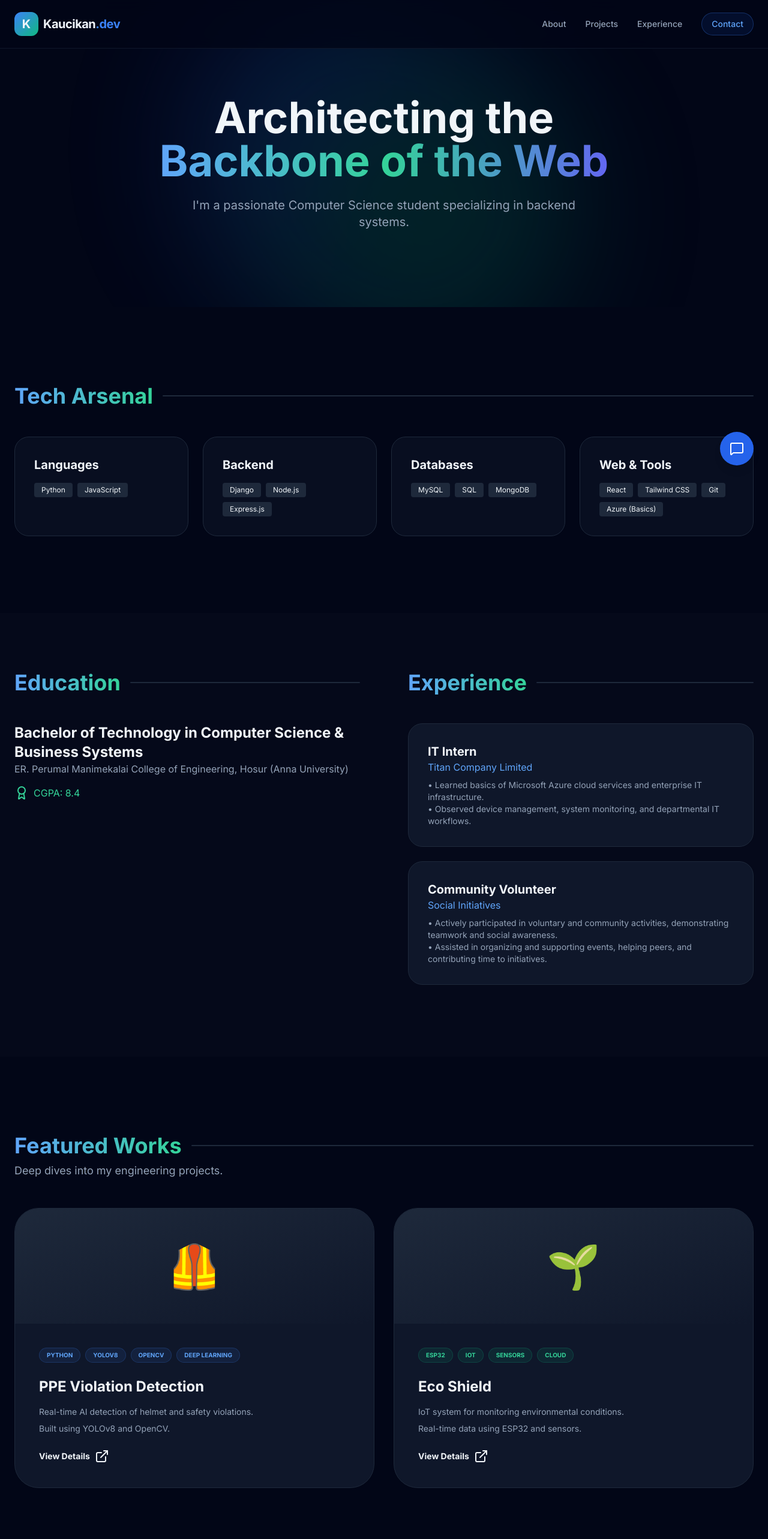
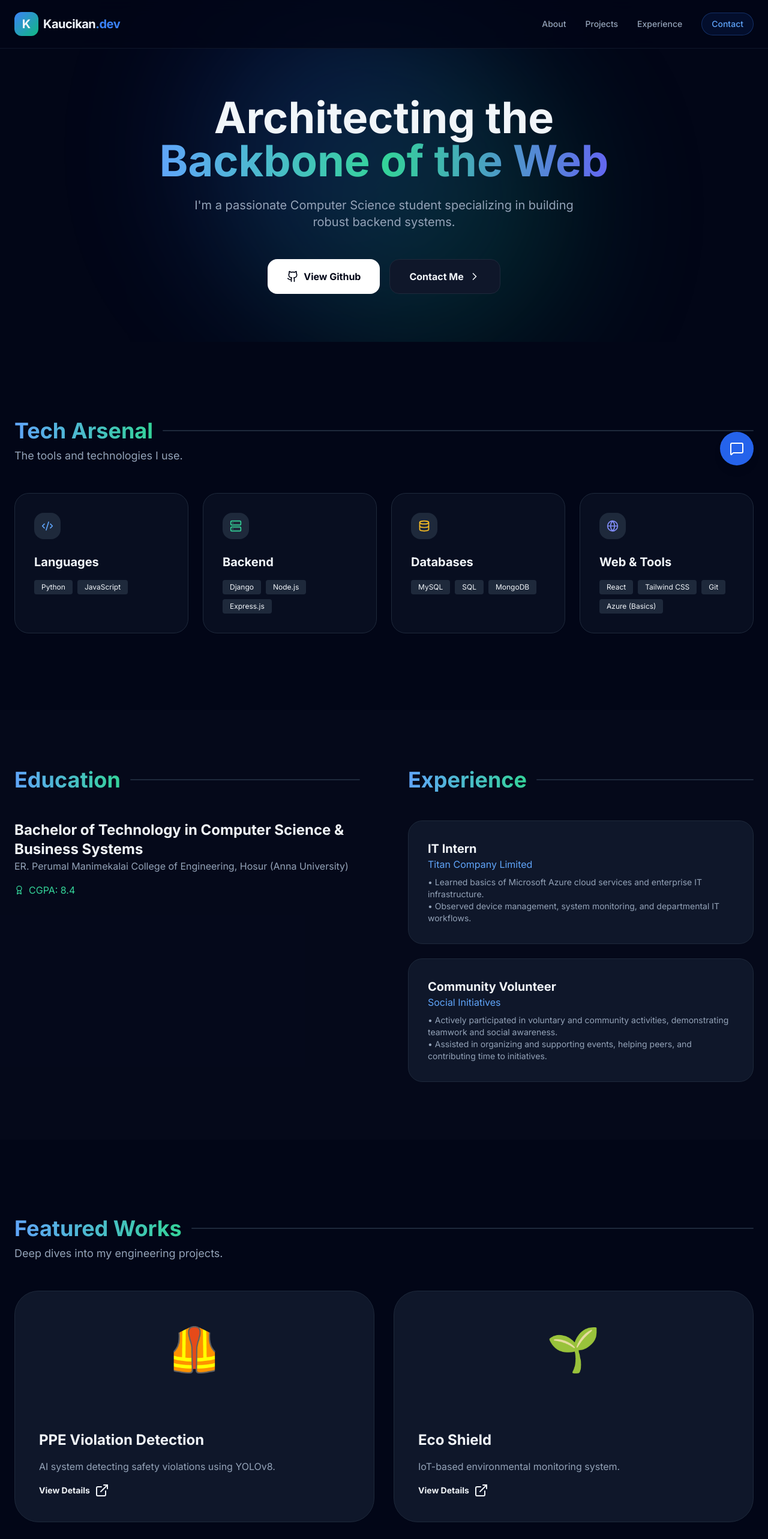
Before and after one commit to Kaucikan/Kaucikan-G---Resume, a React (Vite) app: page / in a window 1280 px wide. Shown: the top 2566 px of the page at 60% size. Built offline with nearby package versions, Linux system fonts and the light colour scheme.

Commit message:
Update App.tsx

```diff
--- a/App.tsx
+++ b/App.tsx
@@ -47,8 +47,8 @@ const App: React.FC = () => {
       {/* Hero Section */}
       <section className="relative pt-40 pb-20 px-6 overflow-hidden">
         <div className="absolute top-0 left-1/2 -translate-x-1/2 w-full h-[600px] pointer-events-none opacity-20">
-          <div className="absolute top-0 left-1/4 w-[500px] h-[500px] bg-blue-600 rounded-full blur-[120px] animate-pulse"></div>
-          <div className="absolute bottom-0 right-1/4 w-[500px] h-[500px] bg-emerald-600 rounded-full blur-[120px] animate-pulse"></div>
+          <div className="absolute top-0 left-1/4 w-[500px] h-[500px] bg-blue-600 rounded-full mix-blend-screen blur-[120px] animate-pulse"></div>
+          <div className="absolute bottom-0 right-1/4 w-[500px] h-[500px] bg-emerald-600 rounded-full mix-blend-screen blur-[120px] animate-pulse"></div>
         </div>
 
         <div className="max-w-5xl mx-auto relative z-10 text-center">
@@ -60,18 +60,28 @@ const App: React.FC = () => {
           </h1>
 
           <p className="text-xl text-slate-400 max-w-2xl mx-auto mb-12">
-            I'm a passionate Computer Science student specializing in backend systems.
+            I'm a passionate Computer Science student specializing in building robust backend systems.
           </p>
+
+          <div className="flex flex-wrap justify-center gap-4">
+            <a href={PERSONAL_INFO.github} target="_blank" className="px-8 py-4 bg-white text-slate-950 rounded-2xl font-bold flex items-center gap-2">
+              <Github className="w-5 h-5" /> View Github
+            </a>
+            <a href="#contact" className="px-8 py-4 bg-slate-900 border border-slate-800 rounded-2xl font-bold flex items-center gap-2">
+              Contact Me <ChevronRight className="w-5 h-5" />
+            </a>
+          </div>
         </div>
       </section>
 
       {/* Skills Section */}
       <section id="about" className="py-32 px-6">
         <div className="max-w-7xl mx-auto">
-          <SectionHeading title="Tech Arsenal" />
+          <SectionHeading title="Tech Arsenal" subtitle="The tools and technologies I use." />
           <div className="grid grid-cols-1 sm:grid-cols-2 lg:grid-cols-4 gap-6">
             {SKILLS.map((skill, i) => (
-              <div key={i} className="p-8 rounded-3xl bg-slate-900/50 border border-slate-800">
+              <div key={i} className="group p-8 rounded-3xl bg-slate-900/50 border border-slate-800">
+                <div className="p-3 bg-slate-800 rounded-2xl w-fit mb-6">{skill.icon}</div>
                 <h3 className="text-xl font-bold mb-4">{skill.category}</h3>
                 <div className="flex flex-wrap gap-2">
                   {skill.items.map((item, j) => (
@@ -94,15 +104,16 @@ const App: React.FC = () => {
             <SectionHeading title="Education" />
             <h3 className="text-2xl font-bold">{EDUCATION.degree}</h3>
             <p className="text-slate-400">{EDUCATION.institution}</p>
-            <div className="mt-4 text-emerald-400 flex items-center gap-2">
-              <Award /> CGPA: {EDUCATION.cgpa}
+            <div className="mt-4 flex items-center gap-2 text-emerald-400">
+              <Award className="w-4 h-4" /> CGPA: {EDUCATION.cgpa}
             </div>
           </div>
 
           <div id="experience">
             <SectionHeading title="Experience" />
+            <div className="space-y-6">
               {EXPERIENCES.map((exp, i) => (
-              <div key={i} className="p-8 bg-slate-900 rounded-3xl border border-slate-800 mb-6">
+                <div key={i} className="p-8 rounded-3xl bg-slate-900 border border-slate-800">
                   <h3 className="text-xl font-bold">{exp.role}</h3>
                   <p className="text-blue-400">{exp.company}</p>
                   <ul className="mt-2 text-sm text-slate-400">
@@ -113,42 +124,24 @@ const App: React.FC = () => {
                 </div>
               ))}
             </div>
+          </div>
 
         </div>
       </section>
 
-      {/* ✅ UPDATED PROJECT SECTION ONLY */}
+      {/* Projects Section (UPDATED ONLY) */}
       <section id="projects" className="py-32 px-6">
         <div className="max-w-7xl mx-auto">
-          <SectionHeading
-            title="Featured Works"
-            subtitle="Deep dives into my engineering projects."
-          />
+          <SectionHeading title="Featured Works" subtitle="Deep dives into my engineering projects." />
 
           <div className="grid grid-cols-1 md:grid-cols-2 gap-8">
 
             {/* PPE */}
             <div className="group relative rounded-[2.5rem] bg-slate-900 border border-slate-800 overflow-hidden hover:border-blue-500/50 transition-all">
-              <div className="h-48 bg-gradient-to-br from-slate-800 to-slate-900 flex items-center justify-center text-7xl group-hover:scale-105 transition-transform">
-                🦺
-              </div>
-
+              <div className="h-48 flex items-center justify-center text-7xl">🦺</div>
               <div className="p-10">
-                <div className="flex gap-2 mb-6">
-                  {["Python", "YOLOv8", "OpenCV", "Deep Learning"].map((t, i) => (
-                    <span key={i} className="px-3 py-1 bg-blue-500/10 border border-blue-500/20 text-blue-400 rounded-full text-[10px] font-bold uppercase">
-                      {t}
-                    </span>
-                  ))}
-                </div>
-
                 <h3 className="text-2xl font-bold mb-4">PPE Violation Detection</h3>
-
-                <div className="space-y-2 mb-6 text-sm text-slate-400">
-                  <p>Real-time AI detection of helmet and safety violations.</p>
-                  <p>Built using YOLOv8 and OpenCV.</p>
-                </div>
-
+                <p className="text-slate-400 mb-4">AI system detecting safety violations using YOLOv8.</p>
                 <button className="flex items-center gap-2 text-sm font-bold hover:text-blue-400">
                   View Details <ExternalLink />
                 </button>
@@ -157,26 +150,10 @@ const App: React.FC = () => {
 
             {/* Eco Shield */}
             <div className="group relative rounded-[2.5rem] bg-slate-900 border border-slate-800 overflow-hidden hover:border-emerald-500/50 transition-all">
-              <div className="h-48 bg-gradient-to-br from-slate-800 to-slate-900 flex items-center justify-center text-7xl group-hover:scale-105 transition-transform">
-                🌱
-              </div>
-
+              <div className="h-48 flex items-center justify-center text-7xl">🌱</div>
               <div className="p-10">
-                <div className="flex gap-2 mb-6">
-                  {["ESP32", "IoT", "Sensors", "Cloud"].map((t, i) => (
-                    <span key={i} className="px-3 py-1 bg-emerald-500/10 border border-emerald-500/20 text-emerald-400 rounded-full text-[10px] font-bold uppercase">
-                      {t}
-                    </span>
-                  ))}
-                </div>
-
                 <h3 className="text-2xl font-bold mb-4">Eco Shield</h3>
-
-                <div className="space-y-2 mb-6 text-sm text-slate-400">
-                  <p>IoT system for monitoring environmental conditions.</p>
-                  <p>Real-time data using ESP32 and sensors.</p>
-                </div>
-
+                <p className="text-slate-400 mb-4">IoT-based environmental monitoring system.</p>
                 <button className="flex items-center gap-2 text-sm font-bold hover:text-emerald-400">
                   View Details <ExternalLink />
                 </button>
@@ -187,6 +164,24 @@ const App: React.FC = () => {
         </div>
       </section>
 
+      {/* Contact Section */}
+      <section id="contact" className="py-32 px-6 bg-slate-900/40">
+        <div className="max-w-4xl mx-auto text-center">
+          <SectionHeading title="Let's Connect" />
+          <div className="flex justify-center gap-6 mt-6">
+            <Mail />
+            <Linkedin />
+            <Phone />
+            <MapPin />
+          </div>
+        </div>
+      </section>
+
+      {/* Footer */}
+      <footer className="py-12 text-center text-slate-500">
+        © {new Date().getFullYear()} Kaucikan G.
+      </footer>
+
       <ChatWidget />
     </div>
   );
```
Lines whose indentation alone changed are shown as unchanged.
